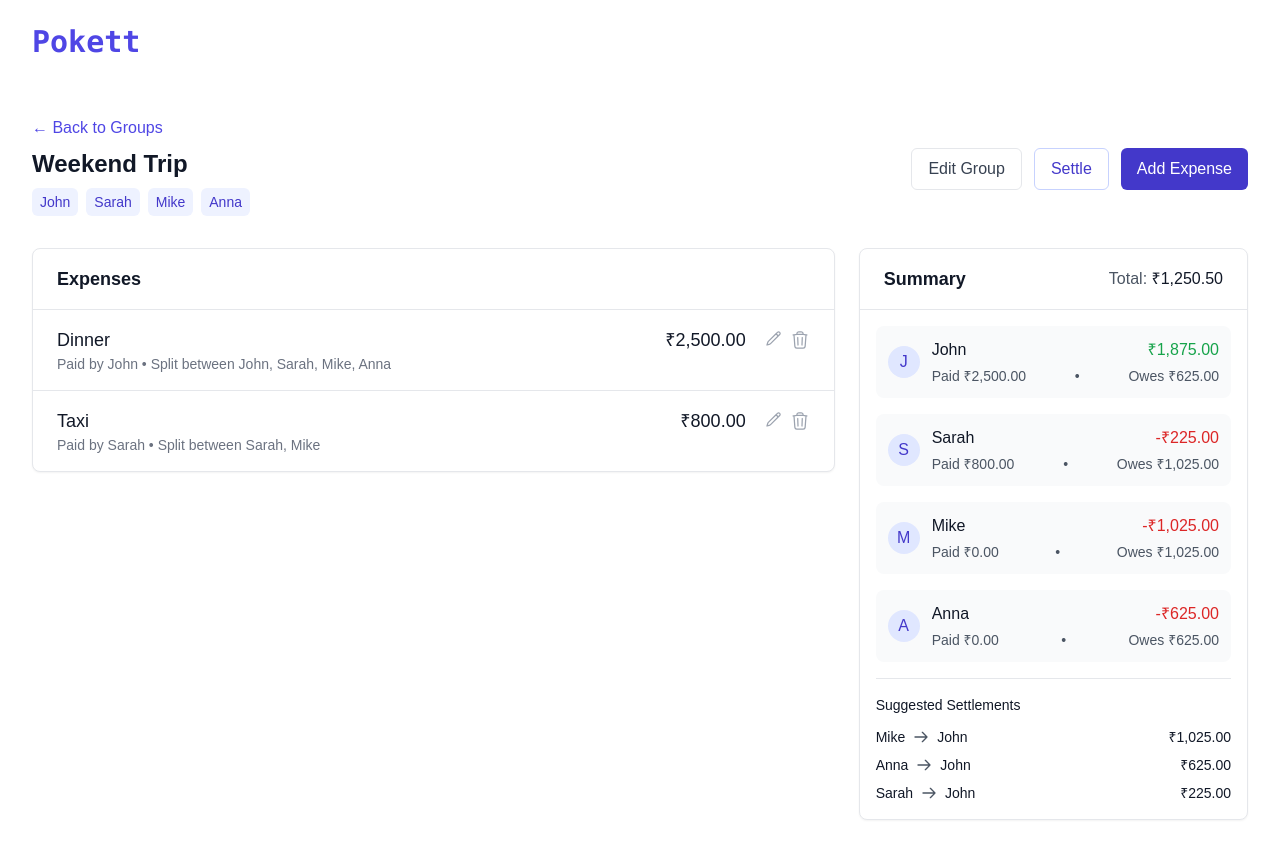
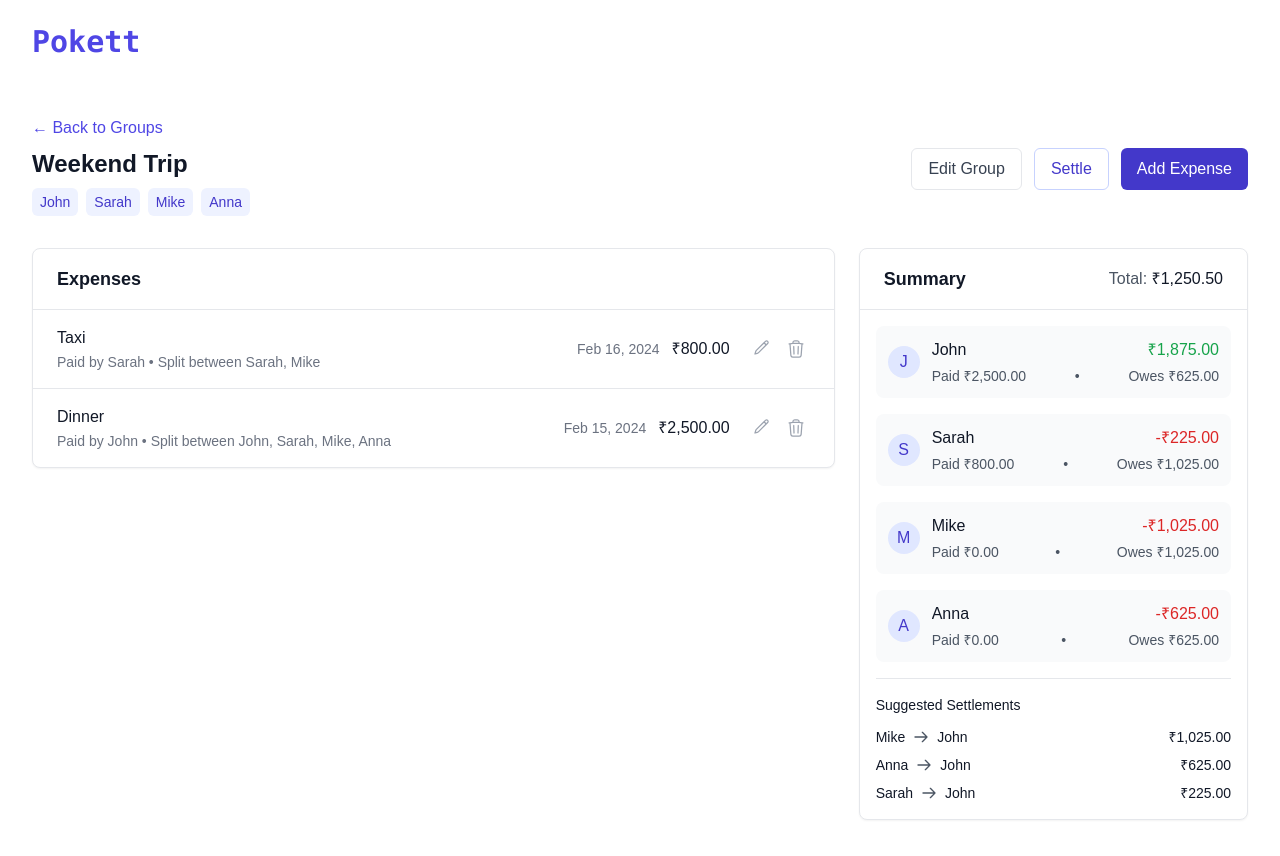
Before and after one commit to netooran/pokett, a Next.js app: page /groups/1 in a window 1280 px wide. Shown: the top 856 px of the page. Built offline with nearby package versions, Linux system fonts and the light colour scheme.

Commit message:
Enhance expense list

```diff
--- a/app/components/SettleExpenseModal.tsx
+++ b/app/components/SettleExpenseModal.tsx
@@ -34,8 +34,8 @@ export function SettleExpenseModal({
   onSettle,
   suggestedSettlements,
 }: SettleExpenseModalProps) {
-  const [from, setFrom] = useState('');
-  const [to, setTo] = useState('');
+  const [from, setFrom] = useState(members[0] || '');
+  const [to, setTo] = useState(members[1] || '');
   const [amount, setAmount] = useState('');
   const [description, setDescription] = useState('');
 
--- a/app/groups/[id]/page.tsx
+++ b/app/groups/[id]/page.tsx
@@ -14,6 +14,7 @@ interface Expense {
   paidBy: string;
   splitBetween: string[];
   createdAt: Date;
+  isSettlement?: boolean;
 }
 
 interface Group {
@@ -71,6 +72,43 @@ const formatCurrency = (amount: number): string => {
   }).format(amount);
 };
 
+// Add this helper function near the top with other utility functions
+const formatDate = (date: Date): string => {
+  const now = new Date();
+  const expenseDate = new Date(date);
+
+  // If it's today, show time
+  if (expenseDate.toDateString() === now.toDateString()) {
+    return `Today, ${expenseDate.toLocaleTimeString('en-US', {
+      hour: 'numeric',
+      minute: '2-digit',
+      hour12: true,
+    })}`;
+  }
+
+  // If it's yesterday
+  const yesterday = new Date(now);
+  yesterday.setDate(yesterday.getDate() - 1);
+  if (expenseDate.toDateString() === yesterday.toDateString()) {
+    return 'Yesterday';
+  }
+
+  // If it's within this year, show date without year
+  if (expenseDate.getFullYear() === now.getFullYear()) {
+    return expenseDate.toLocaleDateString('en-US', {
+      month: 'short',
+      day: 'numeric',
+    });
+  }
+
+  // Otherwise show full date
+  return expenseDate.toLocaleDateString('en-US', {
+    month: 'short',
+    day: 'numeric',
+    year: 'numeric',
+  });
+};
+
 export default function GroupPage({
   params,
 }: {
@@ -103,7 +141,12 @@ export default function GroupPage({
         ]);
 
         setGroup(groupData);
-        setExpenses(expensesData);
+        setExpenses(
+          expensesData.sort(
+            (a: Expense, b: Expense) =>
+              new Date(b.createdAt).getTime() - new Date(a.createdAt).getTime()
+          )
+        );
         setAllMembers(membersData);
       } catch (error) {
         console.error('Error fetching data:', error);
@@ -140,12 +183,9 @@ export default function GroupPage({
     }
   };
 
-  const handleAddExpense = async (expense: {
-    description: string;
-    amount: number;
-    paidBy: string;
-    splitBetween: string[];
-  }) => {
+  const handleAddExpense = async (
+    expense: Omit<Expense, 'id' | 'createdAt'>
+  ) => {
     try {
       const response = await fetch(`/api/groups/${id}/expenses`, {
         method: 'POST',
@@ -155,12 +195,10 @@ export default function GroupPage({
         body: JSON.stringify(expense),
       });
 
-      if (!response.ok) {
-        throw new Error('Failed to add expense');
-      }
+      if (!response.ok) throw new Error('Failed to add expense');
 
       const newExpense = await response.json();
-      setExpenses((prev) => [...prev, newExpense]);
+      setExpenses((prev) => [newExpense, ...prev]);
       setGroup((prev) =>
         prev
           ? { ...prev, totalExpenses: prev.totalExpenses + expense.amount }
@@ -169,7 +207,7 @@ export default function GroupPage({
       setIsAddingExpense(false);
     } catch (error) {
       console.error('Error adding expense:', error);
-      setIsAddingExpense(false);
+      alert('Failed to add expense. Please try again.');
     }
   };
 
@@ -386,26 +424,37 @@ export default function GroupPage({
                     No expenses yet. Add one to get started!
                   </div>
                 ) : (
-                  expenses.map((expense) => (
+                  expenses
+                    .sort(
+                      (a: Expense, b: Expense) =>
+                        new Date(b.createdAt).getTime() -
+                        new Date(a.createdAt).getTime()
+                    )
+                    .map((expense) => (
                       <div key={expense.id} className="px-6 py-4">
-                      <div className="flex justify-between items-start">
-                        <div>
-                          <h3 className="text-lg font-medium text-gray-900">
+                        <div className="flex items-center gap-4">
+                          <div className="flex-1 min-w-0">
+                            <h3 className="text-base font-medium text-gray-900 truncate">
                               {expense.description}
                             </h3>
-                          <p className="text-sm text-gray-500">
+                            <p className="mt-0.5 text-sm text-gray-500">
                               Paid by {expense.paidBy} • Split between{' '}
                               {expense.splitBetween.join(', ')}
                             </p>
                           </div>
-                        <div className="flex items-center gap-4">
-                          <div className="text-lg font-medium text-gray-900">
+                          <div className="flex items-center gap-4 flex-shrink-0">
+                            <div className="flex items-baseline gap-3">
+                              <span className="text-sm text-gray-500 whitespace-nowrap">
+                                {formatDate(expense.createdAt)}
+                              </span>
+                              <div className="text-base font-medium text-gray-900 whitespace-nowrap">
                                 {formatCurrency(expense.amount)}
                               </div>
-                          <div className="flex gap-2">
+                            </div>
+                            <div className="flex items-center gap-2">
                               <button
                                 onClick={() => setEditingExpense(expense)}
-                              className="text-gray-400 hover:text-gray-600 transition-colors"
+                                className="text-gray-400 hover:text-gray-600 transition-colors p-1"
                                 title="Edit expense"
                               >
                                 <svg
@@ -425,7 +474,7 @@ export default function GroupPage({
                               </button>
                               <button
                                 onClick={() => setDeletingExpense(expense)}
-                              className="text-gray-400 hover:text-red-600 transition-colors"
+                                className="text-gray-400 hover:text-red-600 transition-colors p-1"
                                 title="Delete expense"
                               >
                                 <svg
```
Lines whose indentation alone changed are shown as unchanged.
